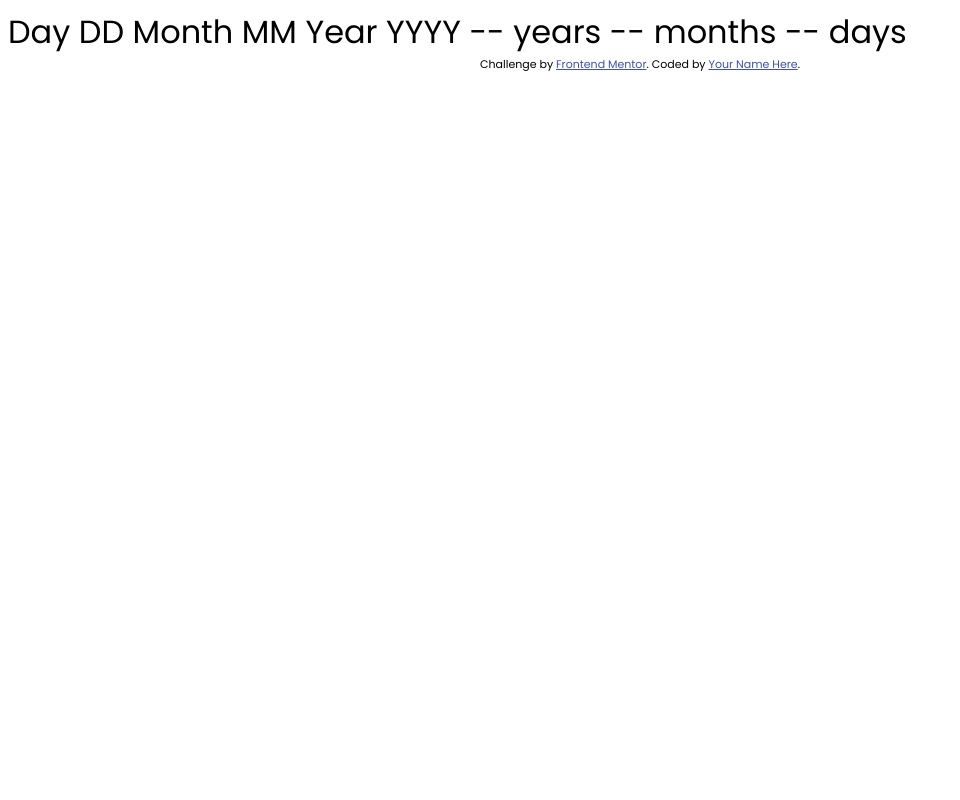
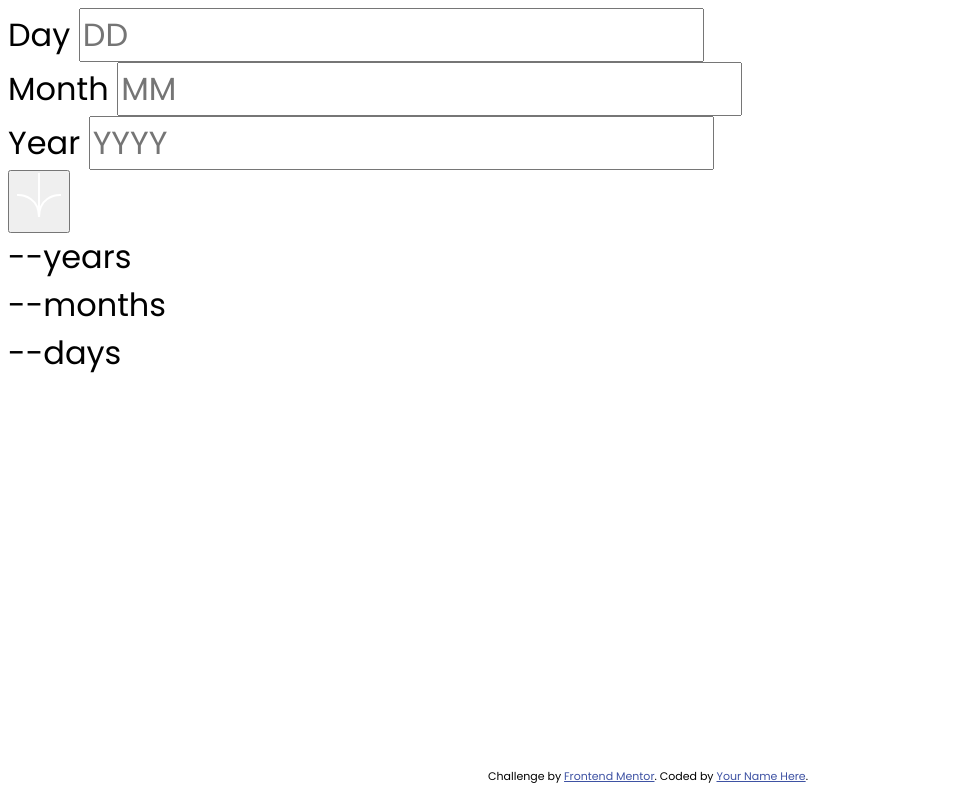
Before and after one commit to jamesspearsv/age-calculator, a website built with webpack: page src/template.html in a window 1280 px wide. Shown: the whole page, without its empty margins (0-960 px from the left). Built offline with nearby package versions, Linux system fonts and the light colour scheme.

Commit message:
Add html structure to template.html

```diff
--- a/src/main.js
+++ b/src/main.js
@@ -1,2 +1,2 @@
-// Style imports
+// Style & Asset Imports
 import "./styles/main.css";
--- a/src/styles/main.css
+++ b/src/styles/main.css
@@ -26,6 +26,10 @@
 .attribution {
   font-size: 11px;
   text-align: center;
+  position: fixed;
+  bottom: 0;
+  width: 100%;
+  height: 1rem;
 }
 
 .attribution a {
--- a/src/template.html
+++ b/src/template.html
@@ -3,27 +3,52 @@
   <head>
     <meta charset="UTF-8" />
     <meta name="viewport" content="width=device-width, initial-scale=1.0" />
-    <!-- displays site properly based on user's device -->
-
-    <link
-      rel="icon"
-      type="image/png"
-      sizes="32x32"
-      href="./assets/images/favicon-32x32.png"
-    />
-
     <title>Frontend Mentor | Age calculator app</title>
-
-    <!-- Feel free to remove these styles or customise in your own stylesheet 👍 -->
   </head>
   <body>
-    Day DD Month MM Year YYYY -- years -- months -- days
+    <main>
+      <form>
+        <div class="form-group">
+          <label for="day">Day</label>
+          <input type="number" name="day" placeholder="DD" />
+        </div>
+        <div class="form-group">
+          <label for="month">Month</label>
+          <input type="number" name="month" placeholder="MM" />
+        </div>
+        <div class="form-group">
+          <label for="year">Year</label>
+          <input type="number" name="year" placeholder="YYYY" />
+        </div>
+        <div class="form-group">
+          <button type="submit">
+            <svg
+              xmlns="http://www.w3.org/2000/svg"
+              width="46"
+              height="44"
+              viewBox="0 0 46 44"
+            >
+              <g fill="none" stroke="#FFF" stroke-width="2">
+                <path
+                  d="M1 22.019C8.333 21.686 23 25.616 23 44M23 44V0M45 22.019C37.667 21.686 23 25.616 23 44"
+                />
+              </g>
+            </svg>
+          </button>
+        </div>
+      </form>
+      <section>
+        <div><span>--</span>years</div>
+        <div><span>--</span>months</div>
+        <div><span>--</span>days</div>
+      </section>
+    </main>
 
-    <div class="attribution">
+    <footer class="attribution">
       Challenge by
       <a href="https://www.frontendmentor.io?ref=challenge" target="_blank"
         >Frontend Mentor</a
       >. Coded by <a href="#">Your Name Here</a>.
-    </div>
+    </footer>
   </body>
 </html>
--- a/webpack.config.js
+++ b/webpack.config.js
@@ -22,6 +22,7 @@ module.exports = {
   },
   plugins: [
     new HtmlWebpackPlugin({
+      favicon: "./src/assets/images/favicon-32x32.png",
       template: "./src/template.html",
     }),
   ],
```
Also changed, not shown: devlog.md (added, +15 -0 lines), todo.md (deleted, +0 -23 lines), 1 other file.
